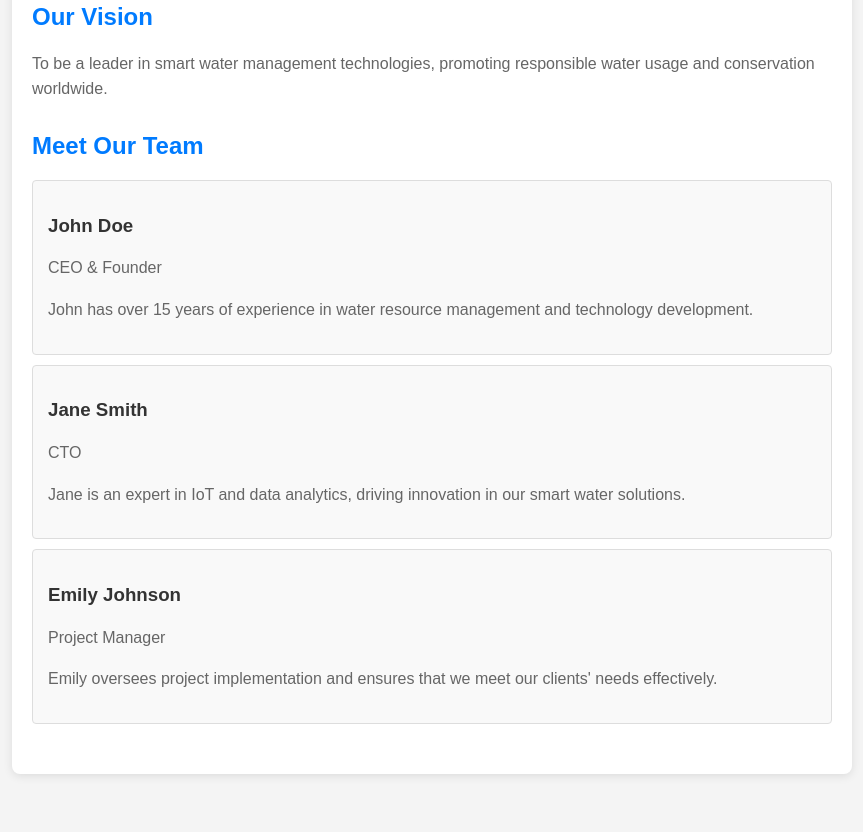
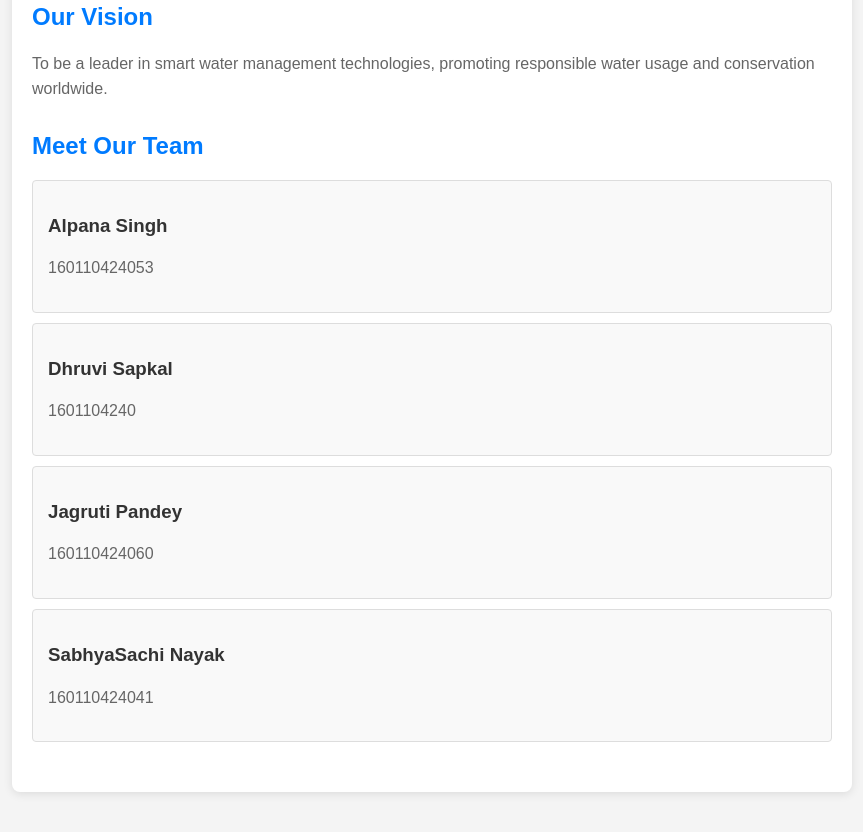
Before and after one commit to shlokj2006/Hakathon-project, a plain HTML site: page aboutus.html in a window 1280 px wide. Shown: the part 276-1108 px from the top of the page, without its empty margins (208-1071 px from the left). Drawn offline with Linux system fonts and the light colour scheme.

Commit message:
update aboutus

```diff
--- a/aboutus.html
+++ b/aboutus.html
@@ -20,20 +20,24 @@
         <section class="team">
             <h2>Meet Our Team</h2>
             <div class="team-member">
-                <h3>John Doe</h3>
-                <p>CEO & Founder</p>
-                <p>John has over 15 years of experience in water resource management and technology development.</p>
+                <h3>Alpana Singh</h3>
+                <p>160110424053</p>
+
             </div>
             <div class="team-member">
-                <h3>Jane Smith</h3>
-                <p>CTO</p>
-                <p>Jane is an expert in IoT and data analytics, driving innovation in our smart water solutions.</p>
+                <h3>Dhruvi Sapkal</h3>
+                <p>1601104240</p>
+
             </div>
             <div class="team-member">
-                <h3>Emily Johnson</h3>
-                <p>Project Manager</p>
-                <p>Emily oversees project implementation and ensures that we meet our clients' needs effectively.</p>
+                <h3>Jagruti Pandey</h3>
+                <p>160110424060</p>
+
             </div>
+            <div class="team-member">
+                <h3>SabhyaSachi Nayak</h3>
+                <p>160110424041</p>
+
         </section>
     </div>
 </body>
```
Also changed, not shown: projct.txt.
